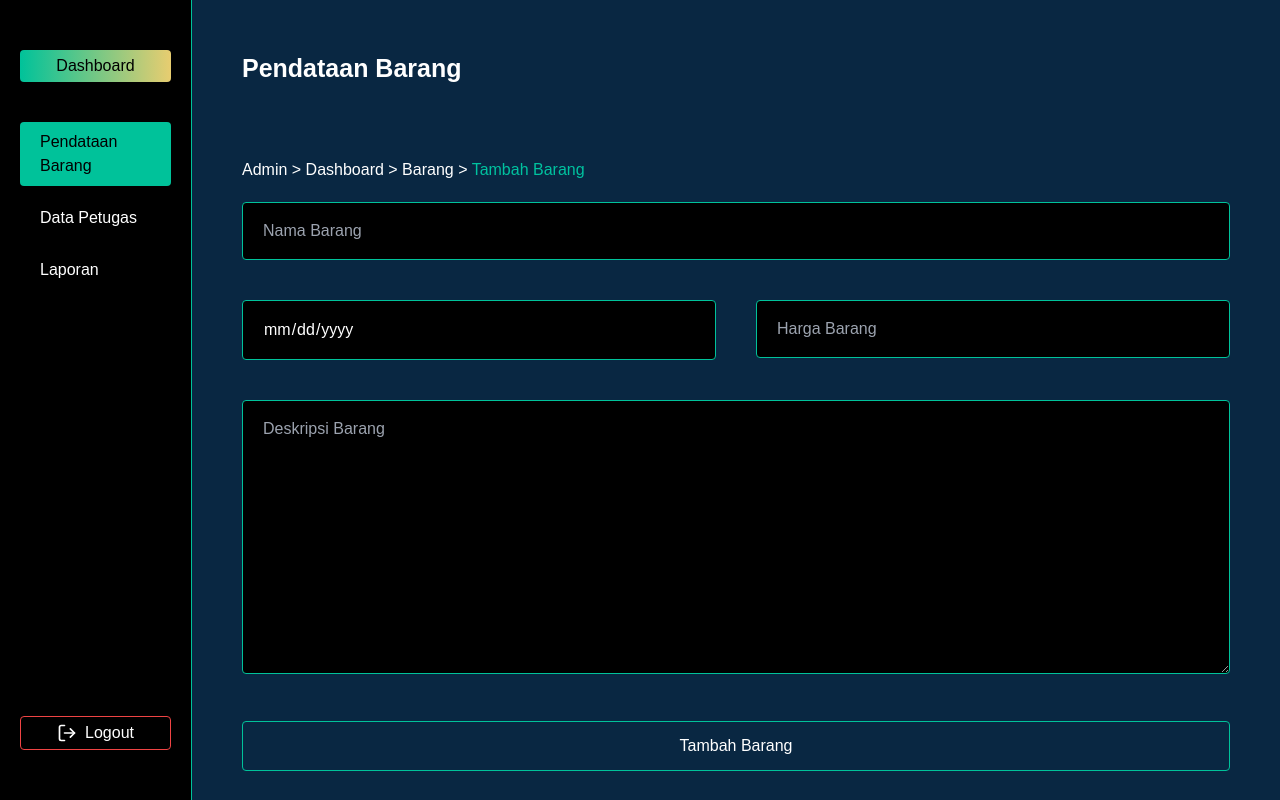
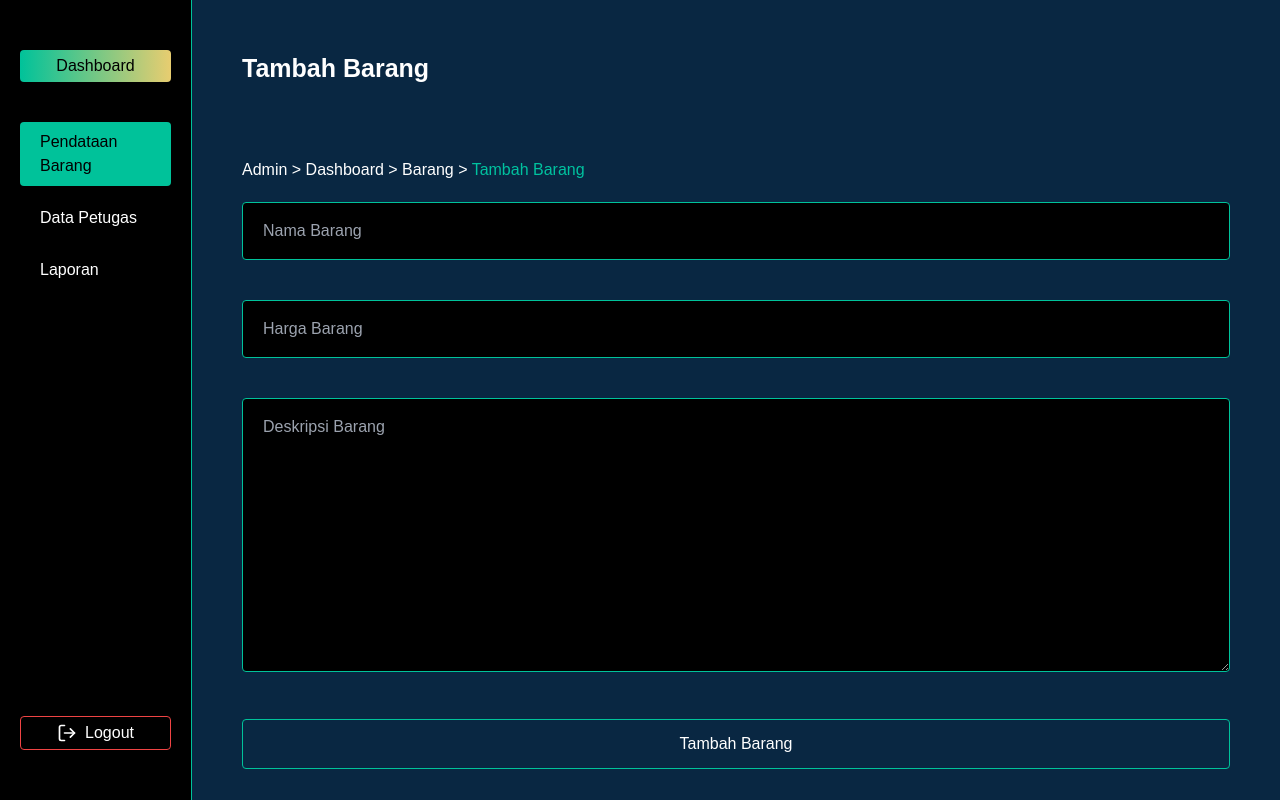
Before and after one commit to Wakype/belajar_reactjs, a React (Create React App) app: page /admin/dashboard/barang/tambah-barang in a window 1280 px wide. Built offline with nearby package versions, Linux system fonts and the light colour scheme; a web font is replaced by a local one.

Commit message:
[03/03/2023] fixed login & register

```diff
--- /dev/null
+++ b/src/pages/admin/dataPetugas.jsx
@@ -0,0 +1,11 @@
+import React from 'react'
+
+const DataPetugas = () => {
+  return (
+    <section>
+
+    </section>
+  )
+}
+
+export default DataPetugas
--- a/src/pages/listBarang.jsx
+++ b/src/pages/admin/listBarang.jsx
@@ -1,6 +1,6 @@
 import React from 'react';
 import { NavLink, useLocation, useNavigate } from 'react-router-dom';
-import { CustomButton } from '../components';
+import { CustomButton } from '../../components';
 
 const ListBarang = () => {
   let navigate = useNavigate();
--- a/src/pages/tambahBarang.jsx
+++ b/src/pages/admin/tambahBarang.jsx
@@ -1,11 +1,11 @@
 import React from 'react';
-import { CustomButton, CustomInput, CustomTextArea } from '../components';
+import { CustomButton, CustomInput, CustomTextArea } from '../../components';
 
 const TambahBarang = () => {
   return (
     <section className="w-full h-screen bg-[#092742] py-[50px] px-[50px]">
       <div className="mb-[70px]">
-        <h1 className="text-[25px] font-semibold">Pendataan Barang</h1>
+        <h1 className="text-[25px] font-semibold">Tambah Barang</h1>
       </div>
 
       <div className="w-full">
@@ -19,28 +19,26 @@ const TambahBarang = () => {
         </div>
 
         <div className="w-full ">
-          <form action="" className='space-y-10 flex flex-col w-full'>
+          <form action="" className="space-y-10 flex flex-col w-full">
             <CustomInput
               inputStyle={'w-full border-[#00c29a] border bg-black'}
               placeholder={'Nama Barang'}
             />
-            <div className="flex justify-between space-x-10">
-              <CustomInput
-                inputStyle={'w-full border-[#00c29a] border bg-black'}
-                placeholder={'Tanggal'}
-                inputType={'date'}
-              />
-              <CustomInput
-                inputStyle={'w-full border-[#00c29a] border bg-black'}
-                placeholder={'Harga Barang'}
-                inputType={'number'}
-              />
-            </div>
+            <CustomInput
+              inputStyle={'w-full border-[#00c29a] border bg-black'}
+              placeholder={'Harga Barang'}
+              inputType={'number'}
+            />
             <CustomTextArea
               inputStyle={'w-full border-[#00c29a] border bg-black'}
               placeholder={'Deskripsi Barang'}
             />
-            <CustomButton label={'Tambah Barang'} stylingButton={'border border-[#00c29a] py-3 hover:bg-[#00c29a]'} stylingP={'hover:text-black'} type={'submit'}/>
+            <CustomButton
+              label={'Tambah Barang'}
+              stylingButton={'border border-[#00c29a] py-3 hover:bg-[#00c29a]'}
+              stylingP={'hover:text-black'}
+              type={'submit'}
+            />
           </form>
         </div>
       </div>
--- a/src/pages/index.js
+++ b/src/pages/index.js
@@ -1,12 +1,12 @@
 
-import AdminDashboard from "./adminDashboard";
+import AdminDashboard from "./admin/adminDashboard";
 import DetailLelang from "./detailLelang";
 import HomeMasyarakat from "./homeMasyarakat";
-import ListBarang from "./listBarang";
+import ListBarang from "./admin/listBarang";
 import Login from "./login";
 import Penawaran from "./penawaran";
 import Register from "./register";
-import TambahBarang from "./tambahBarang";
+import TambahBarang from "./admin/tambahBarang";
 
 export {
   HomeMasyarakat,
--- a/src/pages/login.jsx
+++ b/src/pages/login.jsx
@@ -33,7 +33,8 @@ const Login = () => {
           // alert(JSON.stringify(values, null, 2));
 
           const response = await dispatch(authLogin(values));
-
+          console.log('responnya', response);
+          console.log('nama', values.username);
           if (response?.status === 'Success') {
             const Toast = Swal.mixin({
               toast: true,
@@ -52,7 +53,7 @@ const Login = () => {
               title: response?.msg,
             });
 
-            if (response?.user?.namaPetugas === values.username) {
+            if (response?.user?.id_level === 1 || response?.user?.id_level === 2) {
               return navigate('/admin/dashboard/barang', { replace: true });
             } else {
               return navigate('/beranda', { replace: true });
--- a/src/pages/register.jsx
+++ b/src/pages/register.jsx
@@ -429,6 +429,7 @@ const Register = () => {
                         onChange={formikPetugas.handleChange}
                         selectStyle={'w-full'}
                       >
+                        <option value="">Pilih Role</option>
                         <option value="1">Administrator</option>
                         <option value="2">Petugas</option>
                       </CustomSelect>
```
Also changed, not shown: src/pages/admin/adminDashboard.jsx (renamed from src/pages/adminDashboard.jsx).
